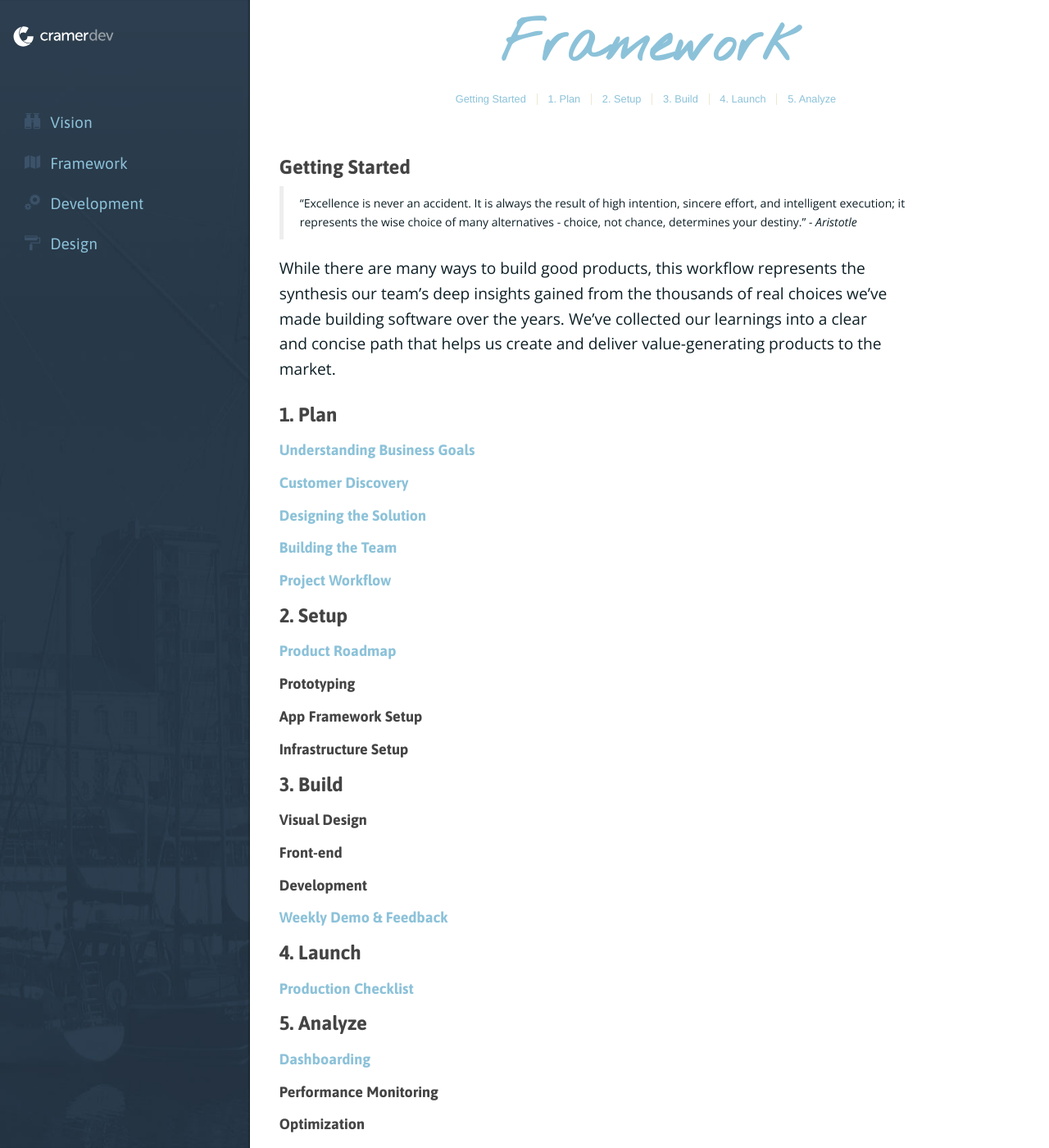
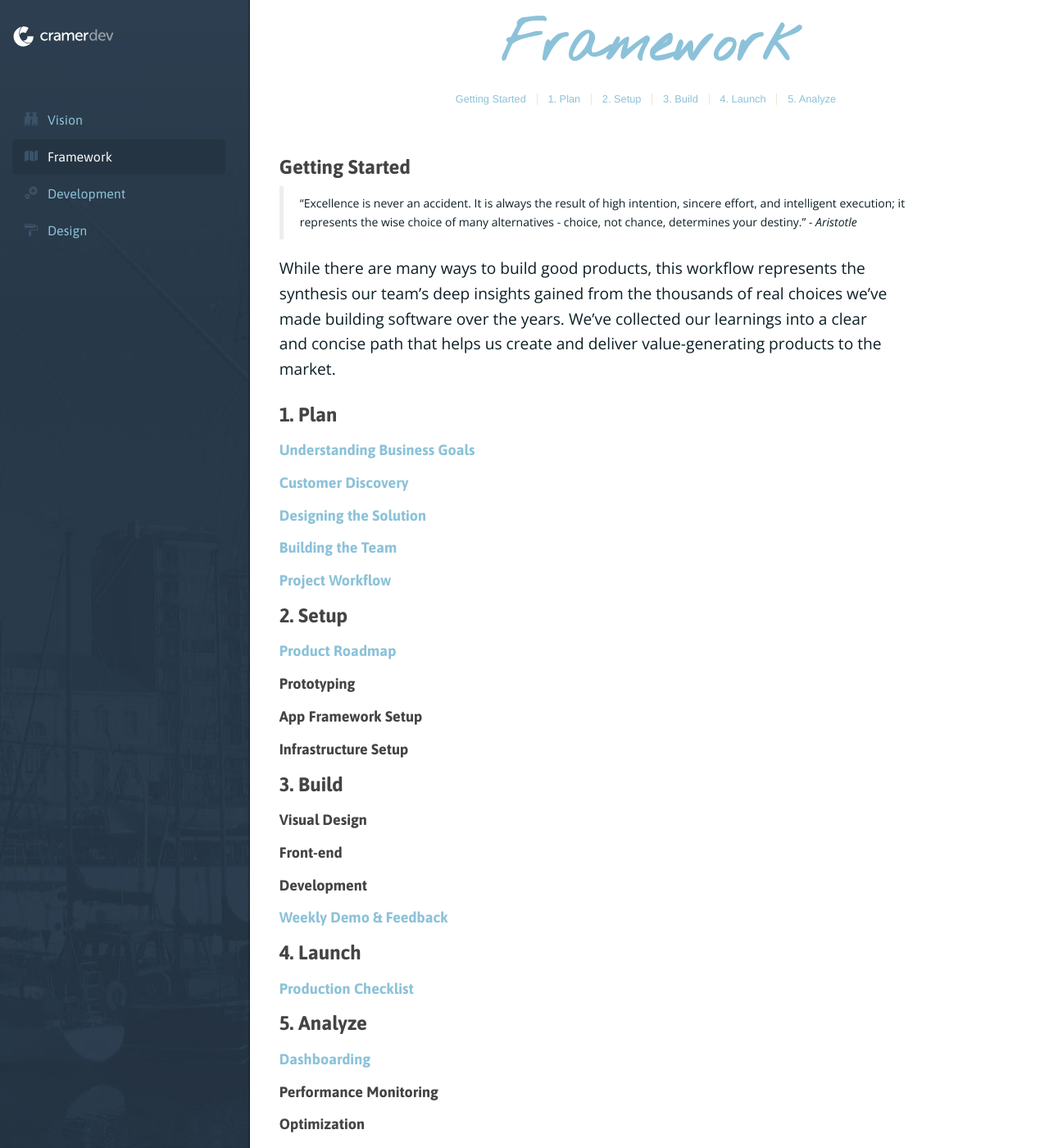
Before and after one commit to cramerdev/docs, a Jekyll site: the page built from _posts/2013-09-24-process.markdown, in a window 1280 px wide and 1400 px high. Shown: the whole window at 82% size. Built offline with Jekyll 4.4.1, drawn with Linux system fonts in a browser that asks for light colours; nearby versions of some CDN libraries; Markdown is read by kramdown in place of the engine named in the settings.

Commit message:
fix nav active state and column margin

```diff
--- a/_includes/core-nav.html
+++ b/_includes/core-nav.html
@@ -1,5 +1,5 @@
 <!-- core navigation -->
 <li {% if page.title == 'Vision' %} class="active" {% endif %} ><a href="{% post_url 2013-09-25-principles %}"><span class="illy illy-vision"></span><span class="icon-vision"></span><h2>Vision</h2></a></li>
-<li {% if page.title == 'Process' %} class="active" {% endif %} ><a href="{% post_url 2013-09-24-process %}"><span class="illy illy-vision"></span><span class="icon-workflow"></span><h2>Framework</h2></a></li>
+<li {% if page.title == 'Framework' %} class="active" {% endif %} ><a href="{% post_url 2013-09-24-process %}"><span class="illy illy-vision"></span><span class="icon-workflow"></span><h2>Framework</h2></a></li>
 <li {% if page.title == 'Development' %} class="active" {% endif %} ><a href="{% post_url 2013-09-22-development %}"><span class="illy illy-vision"></span><span class="icon-development"></span><h2>Development</h2></a></li>
 <li {% if page.title == 'Design' %} class="active" {% endif %} ><a href="{% post_url 2013-09-21-design %}"><span class="illy illy-vision"></span><span class="icon-design"></span><h2>Design</h2></a></li>
--- a/assets/css/_typography.scss
+++ b/assets/css/_typography.scss
@@ -34,7 +34,11 @@ header {
 }
 
 .nav li {
-  font-size: 1.2em;
+  font-size: 1.0em;
+
+  &.active a h2 {
+    color: $white;
+  }
 }
 
 footer {
--- a/assets/css/main.css
+++ b/assets/css/main.css
@@ -40,7 +40,10 @@ header {
 }
 
 .nav li {
-  font-size: 1.2em;
+  font-size: 1.0em;
+}
+.nav li.active a h2 {
+  color: #fcfbf7;
 }
 
 footer {
```
